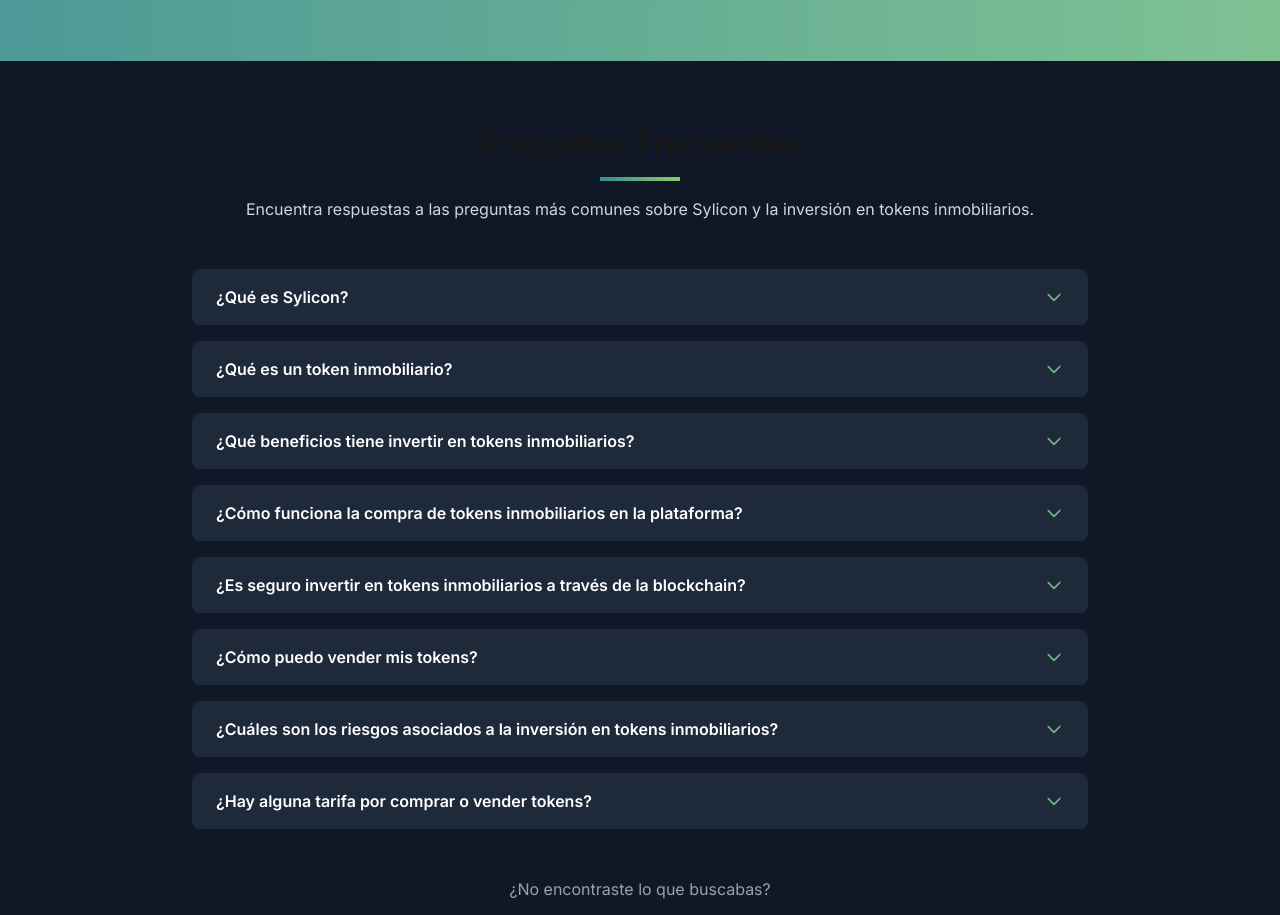
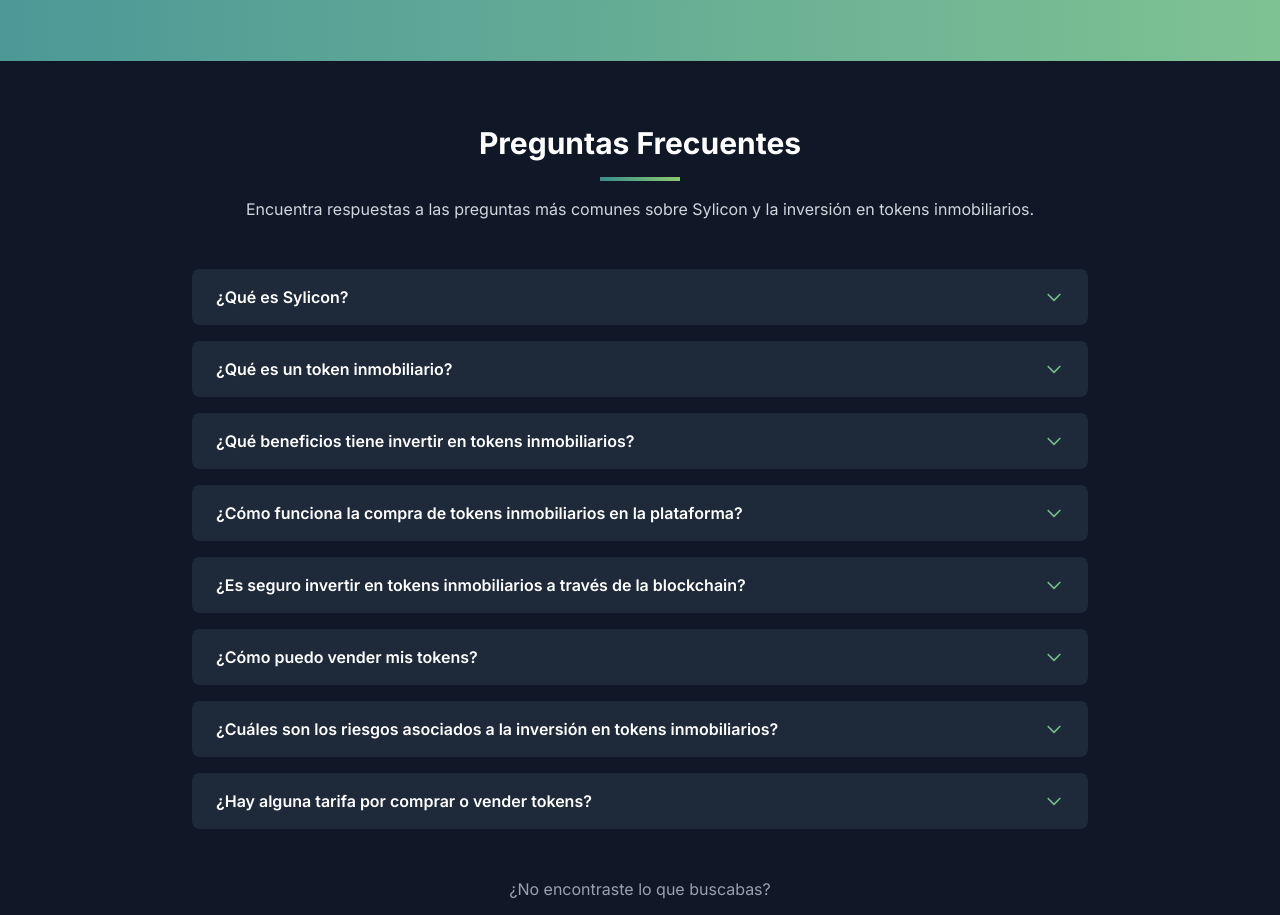
Before and after one commit to pablofelipe01/sylicon-kravata, a Next.js app: page / in a window 1280 px wide. Shown: the part 1440-2355 px from the top of the page. Built offline with nearby package versions, Linux system fonts and the light colour scheme; no server answers; the database is empty.

Commit message:
fondo claro

```diff
--- a/src/app/components/FAQ.tsx
+++ b/src/app/components/FAQ.tsx
@@ -49,7 +49,7 @@
     <section className="py-16 px-4 bg-gray-900">
       <div className="container mx-auto max-w-4xl">
         <div className="text-center mb-12">
-          <h2 className="text-3xl font-bold mb-4">Preguntas Frecuentes</h2>
+          <h2 className="text-3xl font-bold mb-4 text-white">Preguntas Frecuentes</h2>
           <div className="h-1 w-20 mx-auto" style={{ background: 'linear-gradient(90deg, #3A8D8C 0%, #8CCA6E 100%)' }}></div>
           <p className="mt-4 text-gray-300">Encuentra respuestas a las preguntas más comunes sobre Sylicon y la inversión en tokens inmobiliarios.</p>
         </div>
```
